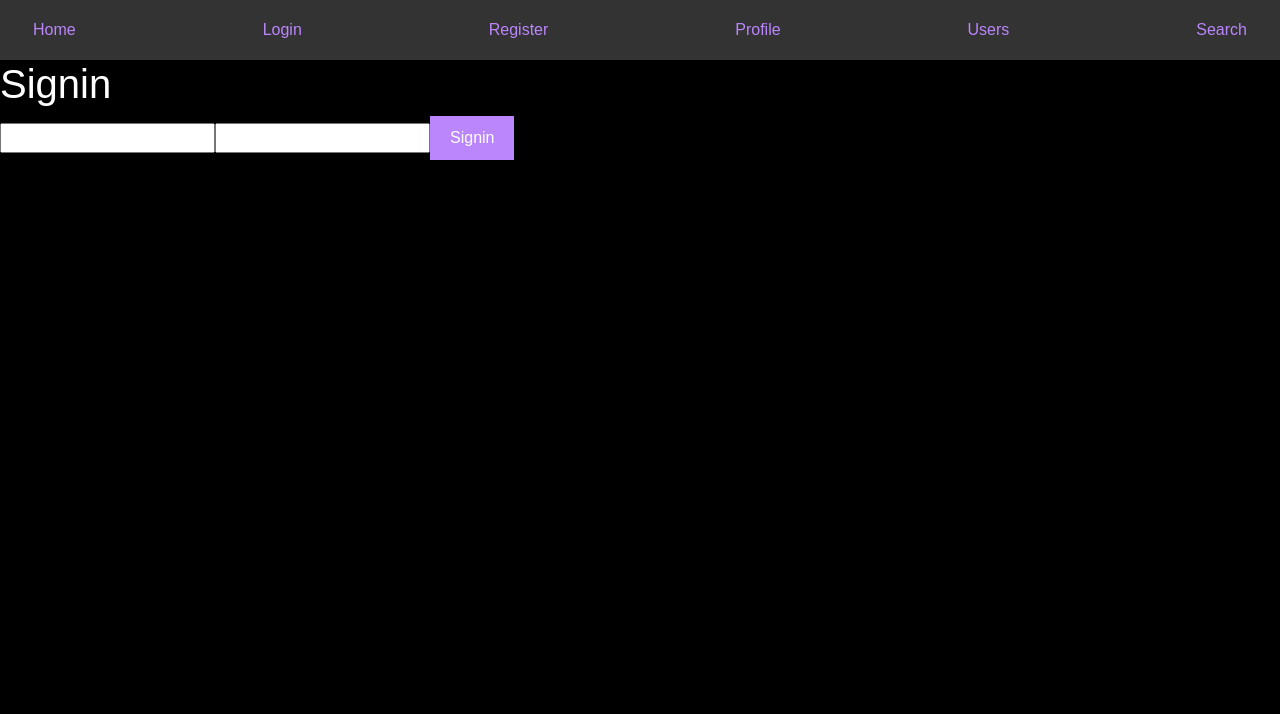
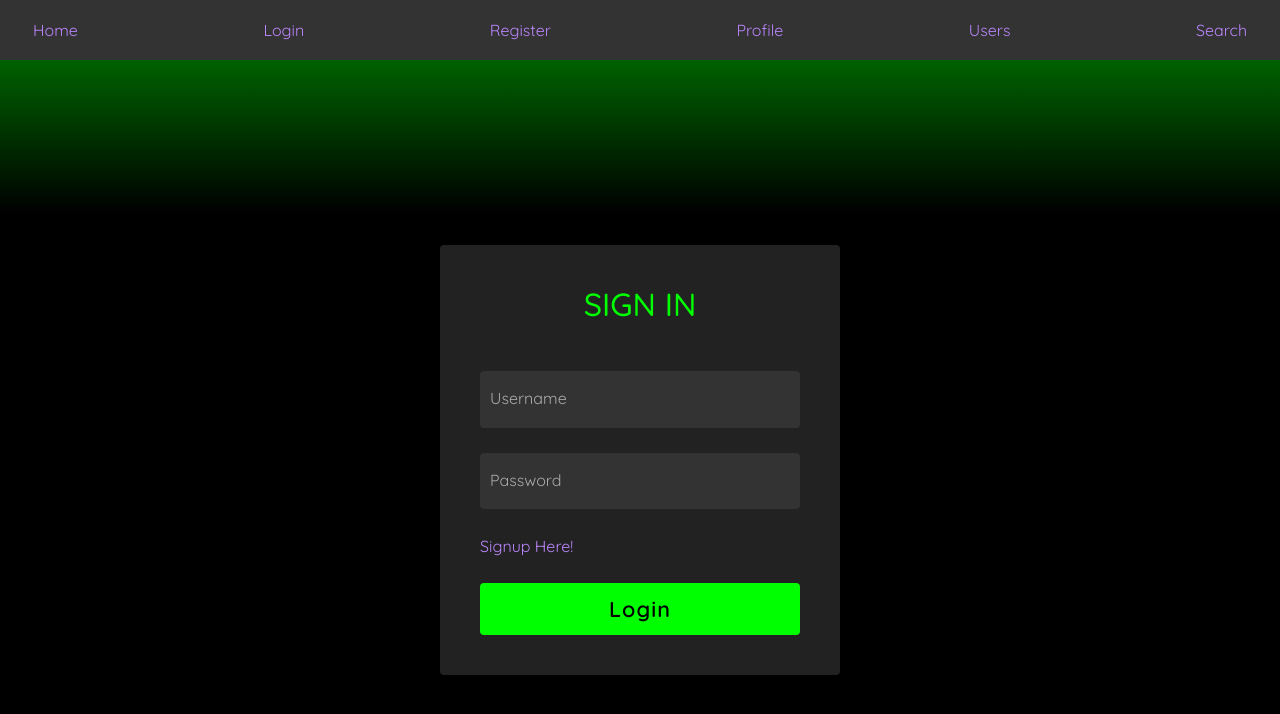
Before and after one commit to we24e/Spotify-React-App, a React (Create React App) app: page /login in a window 1280 px wide. Shown: the top 714 px of the page. Built offline with nearby package versions, Linux system fonts and the light colour scheme; no server answers.

Commit message:
added styling and fixed signup handle for signin and signup

```diff
--- a/src/MusicWeb/Home/index.js
+++ b/src/MusicWeb/Home/index.js
@@ -589,7 +589,7 @@ function Home() {
                     </div>
                 </div>
             ) : (
-                <p>Please log in to see your profile information and liked items.</p>
+                <p>Please log in to view more.</p>
             )}
         </div>
     );
--- a/src/MusicWeb/index.css
+++ b/src/MusicWeb/index.css
@@ -1,5 +1,5 @@
 .no-underline {
-    text-decoration: none;
+    text-decoration: none !important;
 }
 
 
--- a/src/MusicWeb/index.js
+++ b/src/MusicWeb/index.js
@@ -38,7 +38,7 @@ function MusicWeb() {
                         <Route path="/users" element={<UserTable />} />
                         <Route path="/profile/:id" element={<UserProfile />} />
                         <Route path="/playlists/:playlistId" element={<Playlist />} />
-                        <Route path="*" element={<Navigate to="/login" replace />} />
+                        <Route path="*" element={<Navigate to="/home" replace />} />
                     </Routes>
                 </div>
             </Router>
--- a/src/MusicWeb/users/client.js
+++ b/src/MusicWeb/users/client.js
@@ -42,13 +42,17 @@ export const deleteUser = async (user) => {
 
 export const signup = async (credentials) => {
   try {
-    const response = await request.post(`${USERS_API}/signup`, credentials);
-    return response.data;
+      const response = await request.post(`${USERS_API}/signup`, credentials);
+      if (response.status === 200) {
+          return response.data;
+      }
+      throw new Error('Signup failed');
   } catch (error) {
-    console.error(error);
-    throw error;
+      console.error(error);
+      throw error;
   }
 };
+
 
 export const signout = async () => {
   const response = await request.post(`${USERS_API}/signout`);
--- /dev/null
+++ b/src/MusicWeb/users/signin.css
@@ -0,0 +1,181 @@
+@import url('https://fonts.googleapis.com/css2?family=Quicksand:wght@300;400;500;600;700&display=swap');
+
+* {
+    margin: 0;
+    padding: 0;
+    box-sizing: border-box;
+    font-family: 'Quicksand', sans-serif;
+}
+
+body {
+    justify-content: center;
+    align-items: center;
+    min-height: 100vh;
+    background: #000;
+}
+
+section {
+    position: absolute;
+    width: 100vw;
+    height: 100vh;
+    display: flex;
+    justify-content: center;
+    align-items: center;
+    gap: 2px;
+    flex-wrap: wrap;
+    overflow: hidden;
+}
+
+section::before {
+    content: '';
+    position: absolute;
+    width: 100%;
+    height: 100%;
+    background: linear-gradient(#000, #0f0, #000);
+    animation: animate 5s linear infinite;
+}
+
+@keyframes animate {
+    0% {
+        transform: translateY(-100%);
+    }
+
+    100% {
+        transform: translateY(100%);
+    }
+}
+
+section span {
+    position: relative;
+    display: block;
+    width: calc(6.25vw - 2px);
+    height: calc(6.25vw - 2px);
+    background: #181818;
+    z-index: 2;
+    transition: 1.5s;
+}
+
+section span:hover {
+    background: #0f0;
+    transition: 0s;
+}
+
+section .signin {
+    position: absolute;
+    width: 400px;
+    background: #222;
+    z-index: 1000;
+    display: flex;
+    justify-content: center;
+    align-items: center;
+    padding: 40px;
+    border-radius: 4px;
+    box-shadow: 0 15px 35px rgba(0, 0, 0, 9);
+}
+
+section .signin .content {
+    position: relative;
+    width: 100%;
+    display: flex;
+    justify-content: center;
+    align-items: center;
+    flex-direction: column;
+    gap: 40px;
+}
+
+section .signin .content h2 {
+    font-size: 2em;
+    color: #0f0;
+    text-transform: uppercase;
+}
+
+section .signin .content .form {
+    width: 100%;
+    display: flex;
+    flex-direction: column;
+    gap: 25px;
+}
+
+section .signin .content .form .inputBox {
+    position: relative;
+    width: 100%;
+}
+
+section .signin .content .form .inputBox input {
+    position: relative;
+    width: 100%;
+    background: #333;
+    border: none;
+    outline: none;
+    padding: 25px 10px 7.5px;
+    border-radius: 4px;
+    color: #fff;
+    font-weight: 500;
+    font-size: 1em;
+}
+
+section .signin .content .form .inputBox i {
+    position: absolute;
+    left: 0;
+    padding: 15px 10px;
+    font-style: normal;
+    color: #aaa;
+    transition: 0.5s;
+    pointer-events: none;
+}
+
+.signin .content .form .inputBox input:focus~i,
+.signin .content .form .inputBox input:valid~i {
+    transform: translateY(-7.5px);
+    font-size: 0.8em;
+    color: #fff;
+}
+
+.signin .content .form .links {
+    position: relative;
+    width: 100%;
+    display: flex;
+    justify-content: space-between;
+}
+
+.signin .content .form .links a {
+    color: #fff;
+    text-decoration: none;
+}
+
+.signin .content .form .links a:nth-child(2) {
+    color: #0f0;
+    font-weight: 600;
+}
+
+.signin .content .form .inputBox input[type="submit"] {
+    padding: 10px;
+    background: #0f0;
+    color: #000;
+    font-weight: 600;
+    font-size: 1.35em;
+    letter-spacing: 0.05em;
+    cursor: pointer;
+}
+
+input[type="submit"]:active {
+    opacity: 0.6;
+}
+
+@media (max-width: 900px) {
+    section span {
+        width: calc(10vw - 2px);
+        height: calc(10vw - 2px);
+    }
+}
+
+@media (max-width: 600px) {
+    section span {
+        width: calc(20vw - 2px);
+        height: calc(20vw - 2px);
+    }
+}
+
+.error-message {
+    color: red;
+}
--- a/src/MusicWeb/users/signin.js
+++ b/src/MusicWeb/users/signin.js
@@ -1,6 +1,7 @@
-import { useState } from "react";
+import React, { useState } from "react";
 import { useNavigate } from "react-router-dom";
 import * as client from "./client";
+import "./signin.css";
 
 function Signin() {
   const [credentials, setCredentials] = useState({ username: "", password: "" });
@@ -9,7 +10,7 @@ function Signin() {
 
   const signin = async () => {
     if (!credentials.username || !credentials.password) {
-      setError("Username and password are required");
+      setError("Username and Password are required!");
       return;
     }
     try {
@@ -22,20 +23,57 @@ function Signin() {
     }
   };
 
+  const handleSignupClick = () => {
+    navigate("/signup");
+  };
+
   return (
-    <div>
-      <h1>Signin</h1>
+    <section className="d-flex justify-content-center align-items-center min-vh-100">
+      <span></span>
+      <div className="signin">
+        <div className="content">
+          <h2 className="text-center">Sign In</h2>
+          <div className="form">
           {error && <div className="error-message">{error}</div>}
+            <div className="inputBox">
               <input
+                type="text"
+                required
                 value={credentials.username}
-        onChange={(e) => setCredentials({ ...credentials, username: e.target.value })}
+                onChange={(e) =>
+                  setCredentials({ ...credentials, username: e.target.value })
+                }
               />
+              <i>Username</i>
+            </div>
+            <div className="inputBox">
               <input
+                type="password"
+                required
                 value={credentials.password}
-        onChange={(e) => setCredentials({ ...credentials, password: e.target.value })}
+                onChange={(e) =>
+                  setCredentials({ ...credentials, password: e.target.value })
+                }
               />
-      <button onClick={signin}>Signin</button>
+              <i>Password</i>
             </div>
+            <div className="links d-flex justify-content-between align-items-center">
+              <a href="#" onClick={handleSignupClick} className="text-center">
+                Signup Here!
+              </a>
+            </div>
+            <div className="inputBox">
+              <input
+                type="submit"
+                value="Login"
+                onClick={signin}
+                className="btn btn-success btn-block"
+              />
+            </div>
+          </div>
+        </div>
+      </div>
+    </section>
   );
 }
 
--- a/src/MusicWeb/users/signup.js
+++ b/src/MusicWeb/users/signup.js
@@ -1,41 +1,88 @@
 import React, { useState } from "react";
-import { useNavigate } from "react-router-dom";
+import { Link, useNavigate } from "react-router-dom";
 import * as client from "./client";
+import "./signin.css"; // Import the same CSS as in Signin component
 
 function Signup() {
   const [error, setError] = useState("");
   const [credentials, setCredentials] = useState({
-    username: "", password: ""
+    username: "",
+    password: "",
   });
+  const [showPassword, setShowPassword] = useState(true);
   const navigate = useNavigate();
+
+  const togglePasswordVisibility = () => {
+    setShowPassword(!showPassword);
+  };
+
   const signup = async () => {
     try {
-      await client.signup(credentials);
+        const response = await client.signup(credentials);
+        if (response && response.message === "User created successfully") {
             navigate("/profile");
+        } else {
+            // Handle the situation where the response is not as expected
+            setError("Unexpected response from server");
+        }
     } catch (err) {
-      setError(err.response.data.message);
+        setError(err.response?.data?.message || "Signup failed");
     }
 };
+
+
   return (
-    <div>
-      <h1>Register</h1>
-      {error && <div>{error}</div>}
+    <section className="d-flex justify-content-center align-items-center min-vh-100">
+      <span></span>
+      <div className="signin">
+        <div className="content">
+          <h2 className="text-center">Register</h2>
+          <div className="form">
+            {error && <div className="error-message">{error}</div>}
+            <div className="inputBox">
               <input
+                type="text"
+                required
                 value={credentials.username}
-        onChange={(e) => setCredentials({
+                onChange={(e) =>
+                  setCredentials({
                     ...credentials,
-          username: e.target.value
-        })} />
+                    username: e.target.value,
+                  })
+                }
+              />
+              <i>Username</i>
+            </div>
+            <div className="inputBox">
               <input
+                type={showPassword ? "text" : "password"}
+                required
                 value={credentials.password}
-        onChange={(e) => setCredentials({
+                onChange={(e) =>
+                  setCredentials({
                     ...credentials,
-          password: e.target.value
-        })} />
-      <button onClick={signup}>
-        Register
-      </button>
+                    password: e.target.value,
+                  })
+                }
+              />
+              <i>Password</i>
             </div>
+            <div className="inputBox">
+              <input
+                type="submit"
+                value="Register"
+                onClick={signup}
+                className="btn btn-success btn-block"
+              />
+            </div>
+            <p className="text-center no-underline">
+              Already have an account? <Link to="/login">Login here</Link>
+            </p>
+          </div>
+        </div>
+      </div>
+    </section>
   );
 }
+
 export default Signup;
```
Lines whose indentation alone changed are shown as unchanged.
